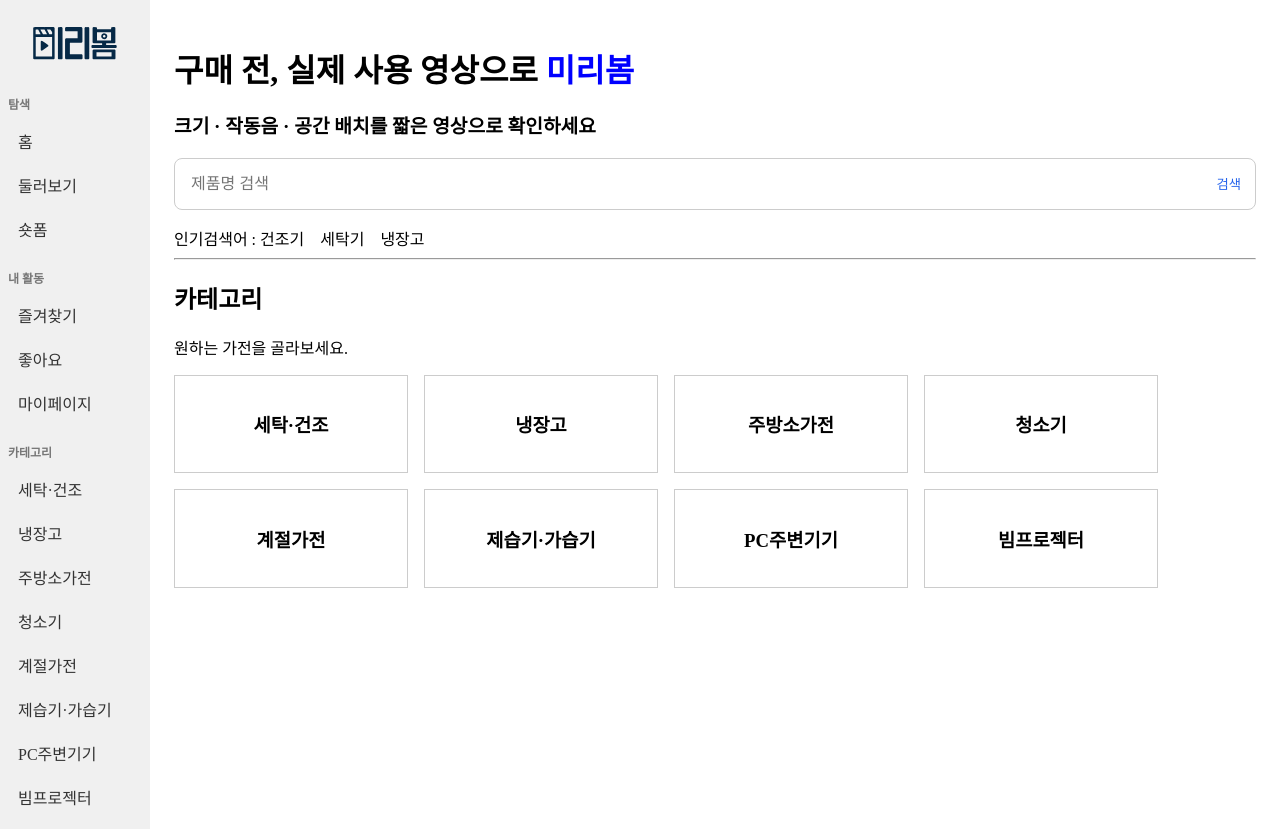
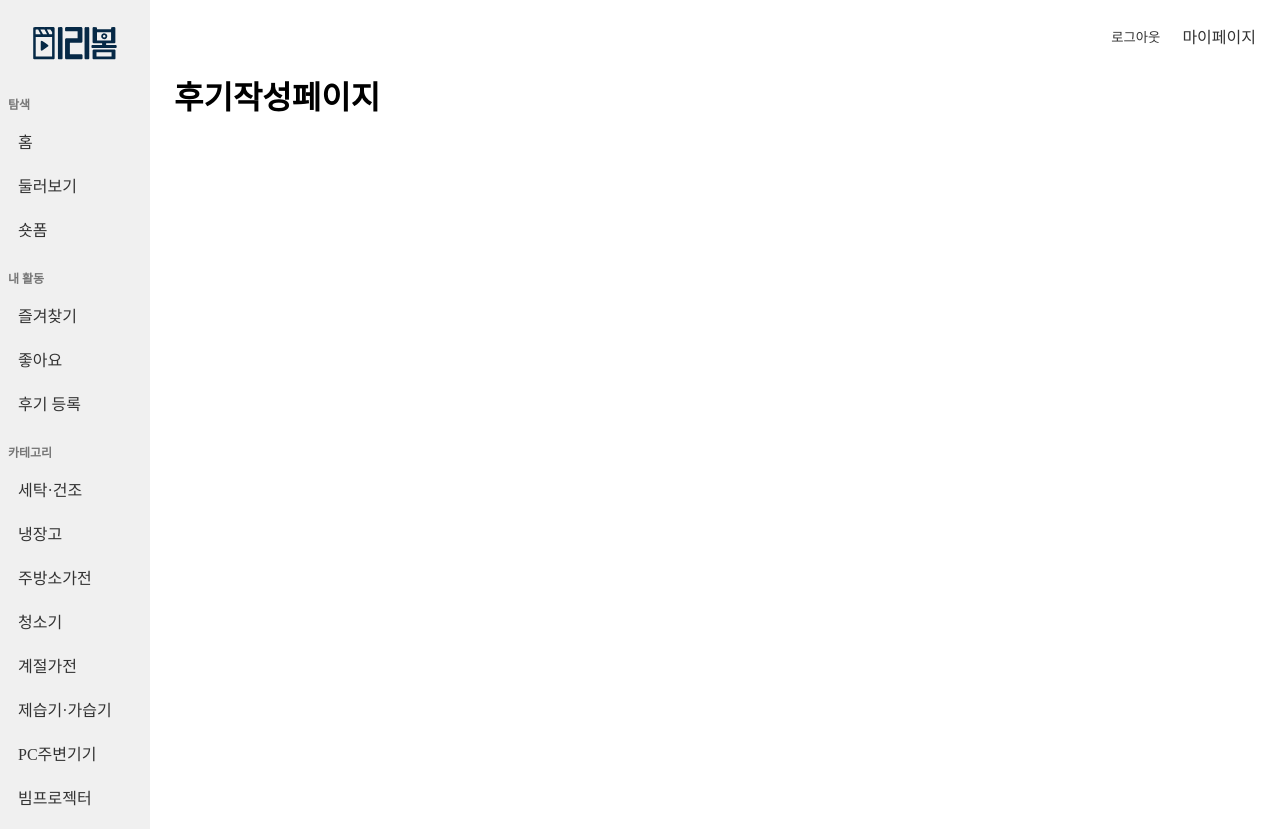
Before and after one commit to chuchangman/miribom, a Vue app in the folder frontend/: page /review in a window 1280 px wide. Before the commit this address led to /. Built offline with nearby package versions, Linux system fonts and the light colour scheme; the HTML template or start-up script is replaced by a standard one.

Commit message:
feat: 헤더 액션 및 사이드바 메뉴 분기 추가

```diff
--- a/frontend/src/App.vue
+++ b/frontend/src/App.vue
@@ -1,12 +1,16 @@
 <script setup>
 import { RouterView } from 'vue-router'
 import AppSidebar from './components/AppSidebar.vue'
+import AppHeaderActions from './components/AppHeaderActions.vue'
 </script>
 
 <template>
   <div class="app-layout">
     <AppSidebar />
     <main class="page-content">
+      <div class="page-header">
+        <AppHeaderActions />
+      </div>
       <RouterView />
     </main>
   </div>
@@ -22,4 +26,9 @@ import AppSidebar from './components/AppSidebar.vue'
   flex: 1;
   padding: 24px;
 }
+.page-header {
+  display: flex;
+  justify-content: flex-end;
+  margin-bottom: 24px;
+}
 </style>
--- /dev/null
+++ b/frontend/src/components/AppHeaderActions.vue
@@ -0,0 +1,44 @@
+<script setup>
+import { RouterLink } from 'vue-router'
+import { ref } from 'vue'
+
+const isLogin = ref(true)
+const logout = () => {
+  alert('로그아웃 되었습니다.')
+}
+</script>
+
+<template>
+  <nav>
+    <div class="login-actions" v-if="isLogin">
+      <button type="button" @click="logout">로그아웃</button>
+      <RouterLink to="/mypage">마이페이지</RouterLink>
+    </div>
+    <div class="guest-actions" v-else>
+      <RouterLink to="/login">로그인</RouterLink>
+      <RouterLink to="/signup">회원가입</RouterLink>
+    </div>
+  </nav>
+</template>
+
+<style scoped>
+.login-actions,
+.guest-actions {
+  display: flex;
+  gap: 16px;
+  justify-content: end;
+}
+.login-actions a,
+.guest-actions a {
+  text-decoration: none;
+  color: #333;
+  font-weight: 500;
+}
+.login-actions button {
+  background-color: white;
+  border: 0;
+  color: #333;
+  font-weight: 500;
+  cursor: pointer;
+}
+</style>
--- a/frontend/src/components/AppSidebar.vue
+++ b/frontend/src/components/AppSidebar.vue
@@ -1,6 +1,9 @@
 <script setup>
 import { RouterLink } from 'vue-router'
+import { ref } from 'vue'
 import miribomLogo from '@/assets/images/miribom-logo.svg'
+
+const isLogin = ref(true)
 </script>
 
 <template>
@@ -8,14 +11,19 @@ import miribomLogo from '@/assets/images/miribom-logo.svg'
     <RouterLink to="/" class="sidebar-logo">
       <img :src="miribomLogo" alt="미리봄 로고" />
     </RouterLink>
+    <div class="product-searching">
       <p>탐색</p>
       <RouterLink to="/" class="sidebar-link">홈</RouterLink>
       <RouterLink to="/products" class="sidebar-link">둘러보기</RouterLink>
       <RouterLink to="/shorts" class="sidebar-link">숏폼</RouterLink>
+    </div>
+    <div class="user-action" v-if="isLogin">
       <p>내 활동</p>
       <RouterLink to="/favorites" class="sidebar-link">즐겨찾기</RouterLink>
       <RouterLink to="/likes" class="sidebar-link">좋아요</RouterLink>
-    <RouterLink to="/mypage" class="sidebar-link">마이페이지</RouterLink>
+      <RouterLink to="/review" class="sidebar-link">후기 등록</RouterLink>
+    </div>
+    <div class="category">
       <p>카테고리</p>
       <RouterLink to="/products?category=세탁·건조" class="sidebar-link">세탁·건조</RouterLink>
       <RouterLink to="/products?category=냉장고" class="sidebar-link">냉장고</RouterLink>
@@ -27,6 +35,7 @@ import miribomLogo from '@/assets/images/miribom-logo.svg'
       >
       <RouterLink to="/products?category=PC주변기기" class="sidebar-link">PC주변기기</RouterLink>
       <RouterLink to="/products?category=빔프로젝터" class="sidebar-link">빔프로젝터</RouterLink>
+    </div>
   </nav>
 </template>
 
--- a/frontend/src/router/index.js
+++ b/frontend/src/router/index.js
@@ -7,6 +7,7 @@ import MyPageView from '@/views/MyPageView.vue'
 import ProductDetailView from '@/views/ProductDetailView.vue'
 import ProductSearchView from '@/views/ProductSearchView.vue'
 import ProfileEditView from '@/views/ProfileEditView.vue'
+import ReviewCreateView from '@/views/ReviewCreateView.vue'
 import ShortsView from '@/views/ShortsView.vue'
 import SignupView from '@/views/SignupView.vue'
 import { createRouter, createWebHistory } from 'vue-router'
@@ -23,6 +24,7 @@ const routes = [
   { path: '/favorites', name: 'Favorite', component: FavoriteView },
   { path: '/likes', name: 'Liked', component: LikedView },
   { path: '/profile-edit', name: 'ProfileEdit', component: ProfileEditView },
+  { path: '/review', name: 'ReviewCreate', component: ReviewCreateView},
   { path: '/:pathMatch(.*)*', redirect: '/' },
 ]
 
--- /dev/null
+++ b/frontend/src/views/ReviewCreateView.vue
@@ -0,0 +1,3 @@
+<template>
+  <h1>후기작성페이지</h1>
+</template>
```
Lines whose indentation alone changed are shown as unchanged.
